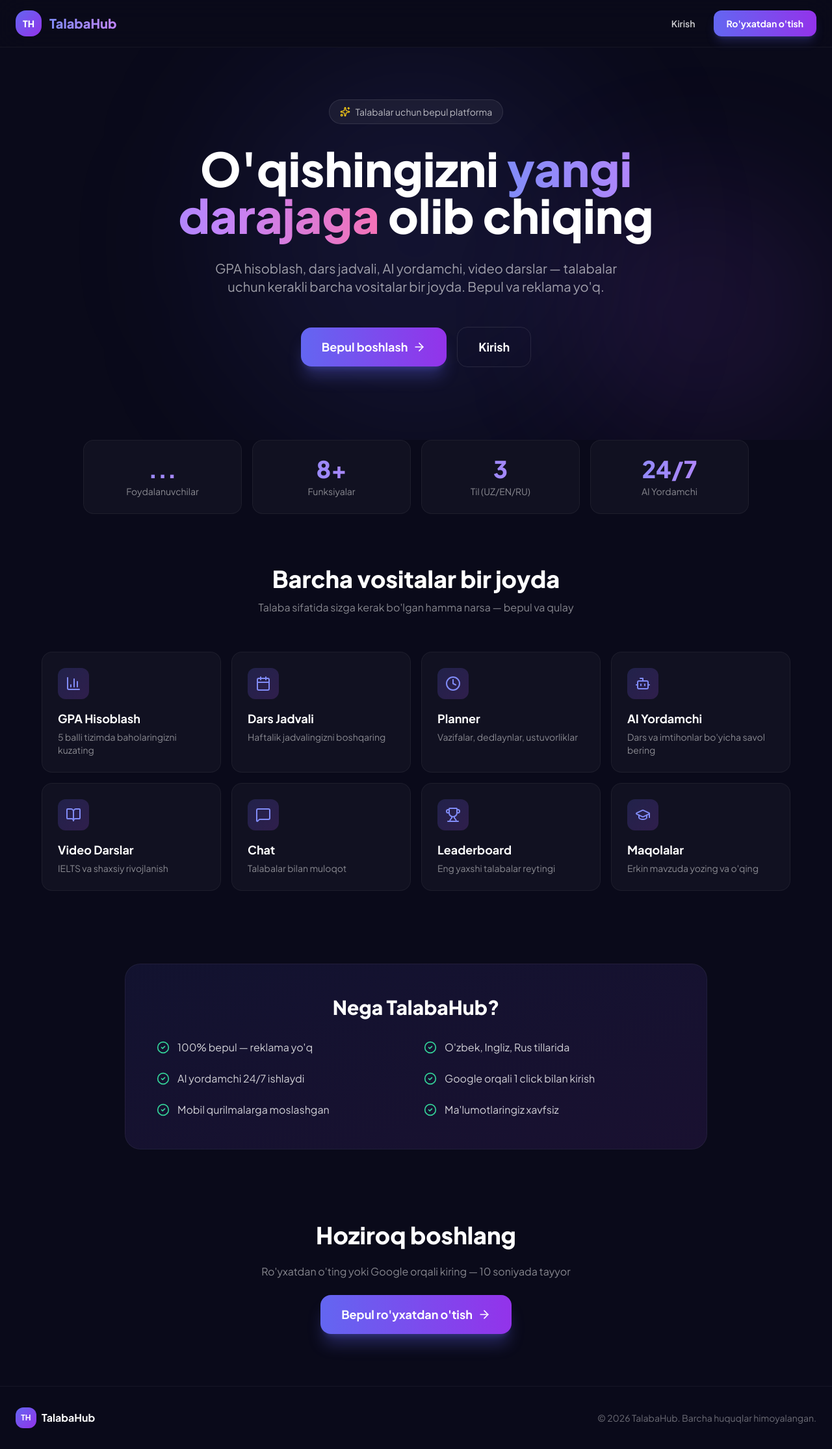
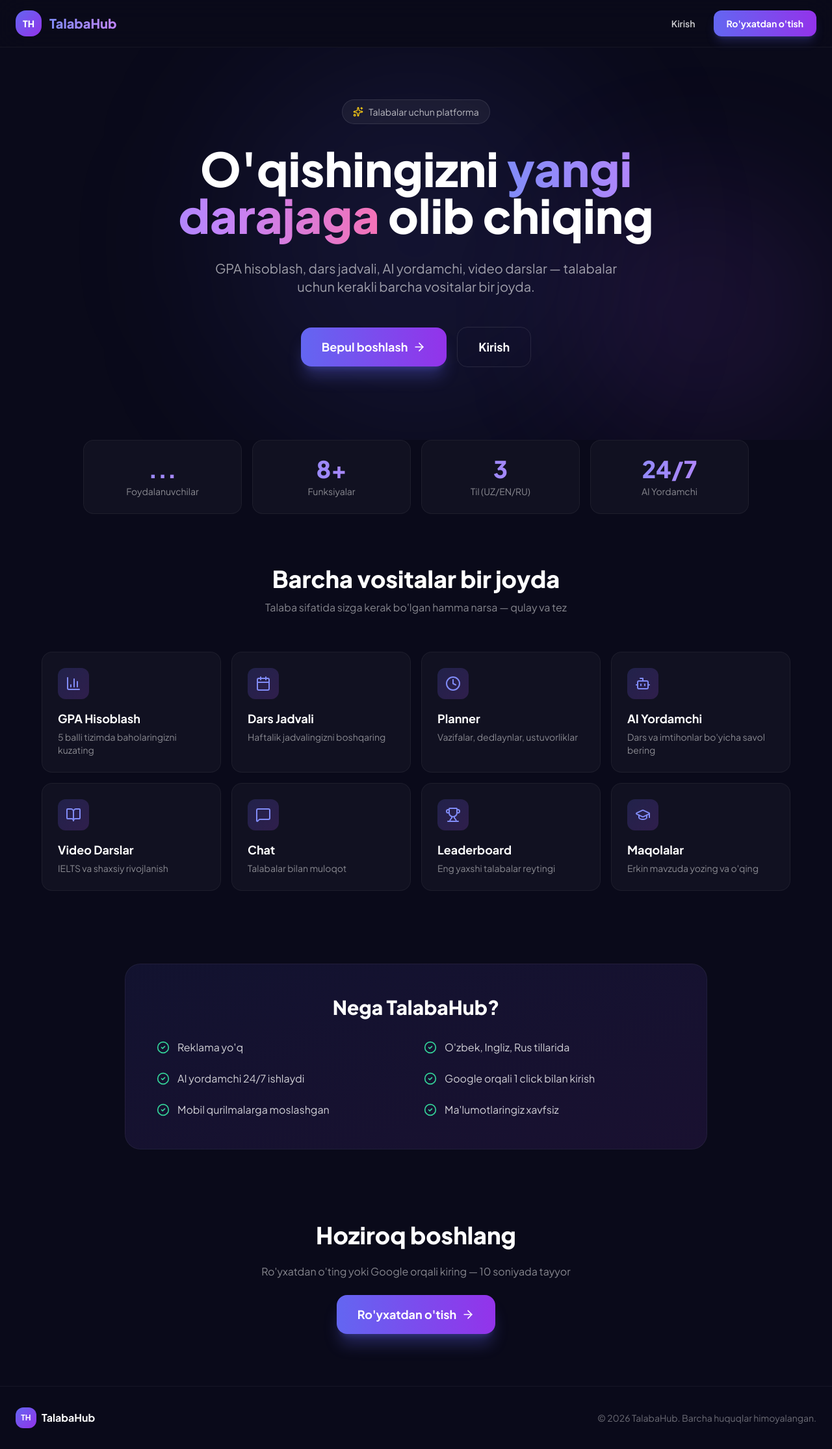
Before and after one commit to ZiyodullaOtabaev/TalabaHub, a React (Vite) app in the folder frontend/: page / in a window 1280 px wide. Shown: the whole page at 65% size. Built offline with nearby package versions, Linux system fonts and the light colour scheme; no server answers.

Commit message:
Remove 'bepul' wording from landing page

```diff
--- a/frontend/src/pages/Landing.jsx
+++ b/frontend/src/pages/Landing.jsx
@@ -91,7 +91,7 @@ export default function Landing() {
                 <div className="relative max-w-4xl mx-auto space-y-8">
                     <div className="inline-flex items-center gap-2 px-4 py-2 rounded-full bg-white/5 border border-white/10 text-sm">
                         <Sparkles size={16} className="text-yellow-400" />
-                        <span className="text-white/70">Talabalar uchun bepul platforma</span>
+                        <span className="text-white/70">Talabalar uchun platforma</span>
                     </div>
 
                     <h1 className="text-4xl sm:text-5xl md:text-6xl lg:text-7xl font-extrabold leading-tight">
@@ -103,7 +103,7 @@ export default function Landing() {
                     </h1>
 
                     <p className="text-lg sm:text-xl text-white/60 max-w-2xl mx-auto leading-relaxed">
-                        GPA hisoblash, dars jadvali, AI yordamchi, video darslar — talabalar uchun kerakli barcha vositalar bir joyda. Bepul va reklama yo'q.
+                        GPA hisoblash, dars jadvali, AI yordamchi, video darslar — talabalar uchun kerakli barcha vositalar bir joyda.
                     </p>
 
                     <div className="flex flex-col sm:flex-row items-center justify-center gap-4 pt-4">
@@ -146,7 +146,7 @@ export default function Landing() {
                 <div className="max-w-6xl mx-auto">
                     <div className="text-center mb-14">
                         <h2 className="text-3xl sm:text-4xl font-extrabold">Barcha vositalar bir joyda</h2>
-                        <p className="text-white/50 mt-3 max-w-xl mx-auto">Talaba sifatida sizga kerak bo'lgan hamma narsa — bepul va qulay</p>
+                        <p className="text-white/50 mt-3 max-w-xl mx-auto">Talaba sifatida sizga kerak bo'lgan hamma narsa — qulay va tez</p>
                     </div>
 
                     <div className="grid sm:grid-cols-2 lg:grid-cols-4 gap-4">
@@ -175,7 +175,7 @@ export default function Landing() {
                         <h2 className="text-2xl sm:text-3xl font-extrabold mb-8 text-center">Nega TalabaHub?</h2>
                         <div className="grid sm:grid-cols-2 gap-6">
                             {[
-                                "100% bepul — reklama yo'q",
+                                "Reklama yo'q",
                                 "O'zbek, Ingliz, Rus tillarida",
                                 "AI yordamchi 24/7 ishlaydi",
                                 "Google orqali 1 click bilan kirish",
@@ -203,7 +203,7 @@ export default function Landing() {
                         onClick={() => nav("/register")}
                         className="group px-8 py-4 rounded-2xl font-bold text-lg bg-gradient-to-r from-indigo-500 to-purple-600 hover:from-indigo-600 hover:to-purple-700 transition shadow-xl shadow-indigo-500/30 inline-flex items-center gap-2"
                     >
-                        Bepul ro'yxatdan o'tish
+                        Ro'yxatdan o'tish
                         <ArrowRight size={20} className="transition group-hover:translate-x-1" />
                     </button>
                 </div>
```
